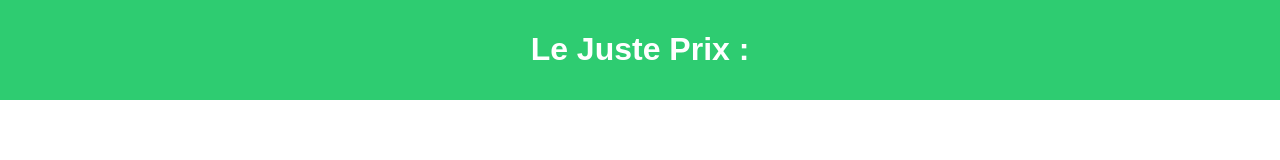
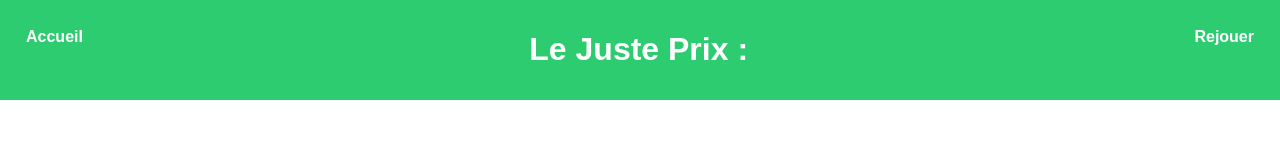
Before and after one commit to NathanaelMo/JustePrix, a plain HTML site: page header.html in a window 1280 px wide. Drawn offline with Linux system fonts and the light colour scheme.

Commit message:
Ajout lien vers les autres pages header et debut affichage données jeu

```diff
--- a/header.html
+++ b/header.html
@@ -15,6 +15,15 @@
             padding: 10px;
             text-align: center;
             color: white;
+            justify-content: space-between;
+            display: flex;
+        }
+        a {
+            text-decoration: none; /* Supprimer le soulignement par défaut */
+            color: #fff; /* Couleur du texte */
+            font-weight: bold; /* Gras */
+            padding: 8px 16px; /* Espacement intérieur */
+            margin-top: 10px; /* Marge en haut pour l'espacement */
         }
     </style>
 </head>
@@ -22,5 +31,7 @@
 
 <!-- En-tête de page avec barre verte -->
 <header>
-    <h1>Le Juste Prix :</h1>
+    <a href="./index.html" target="_blank" >Accueil</a>
+    <h1 >Le Juste Prix :</h1>
+    <a href="./jeux.html"  target="_blank" >Rejouer</a> <!--renvoyer avec le nom du joueur voir chacha-->
 </header>
--- a/main.js
+++ b/main.js
@@ -1,7 +1,7 @@
 async function chargerEtChoisirObjet() {
     try {
         // Chargement du fichier JSON
-        const reponse = await fetch('./data.json');
+        const reponse = await fetch('./liste_objet.json');
         const data = await reponse.json();
 
         // Sélection aléatoire d'un objet
```
Also changed, not shown: jeux.html (+17 -0 lines).
